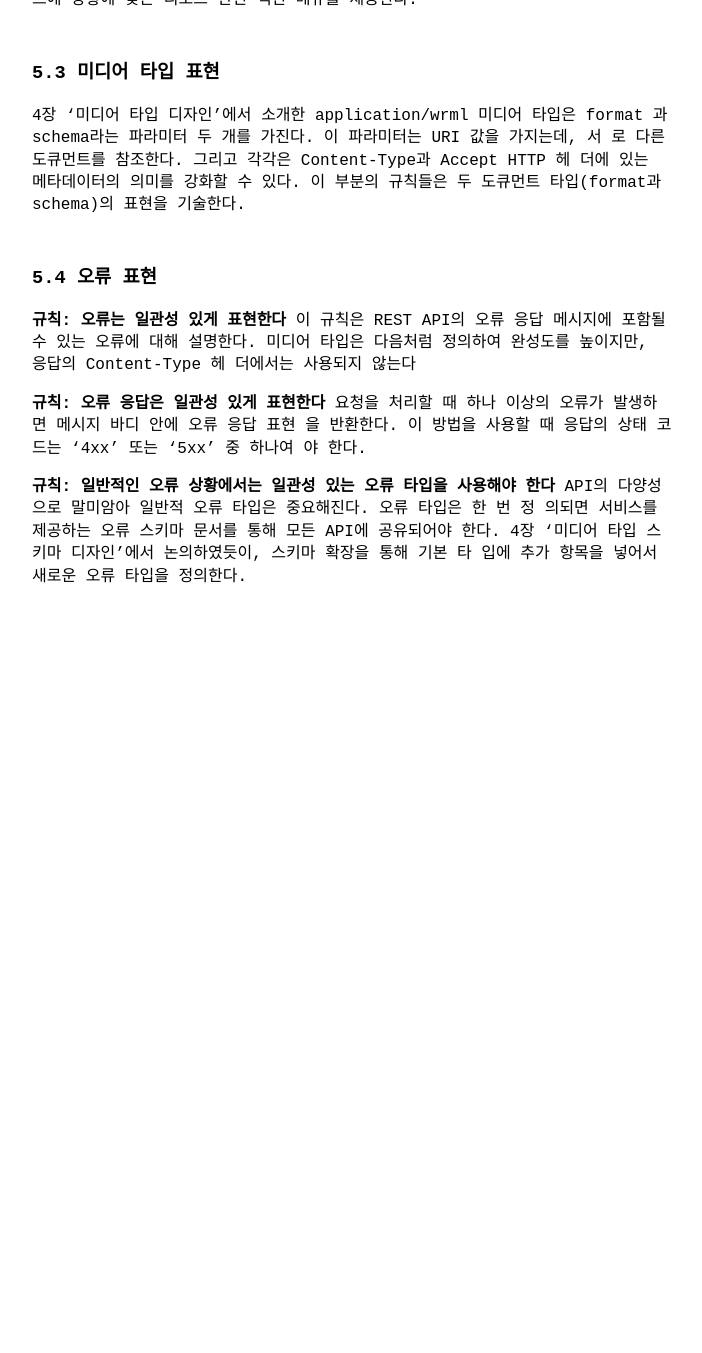
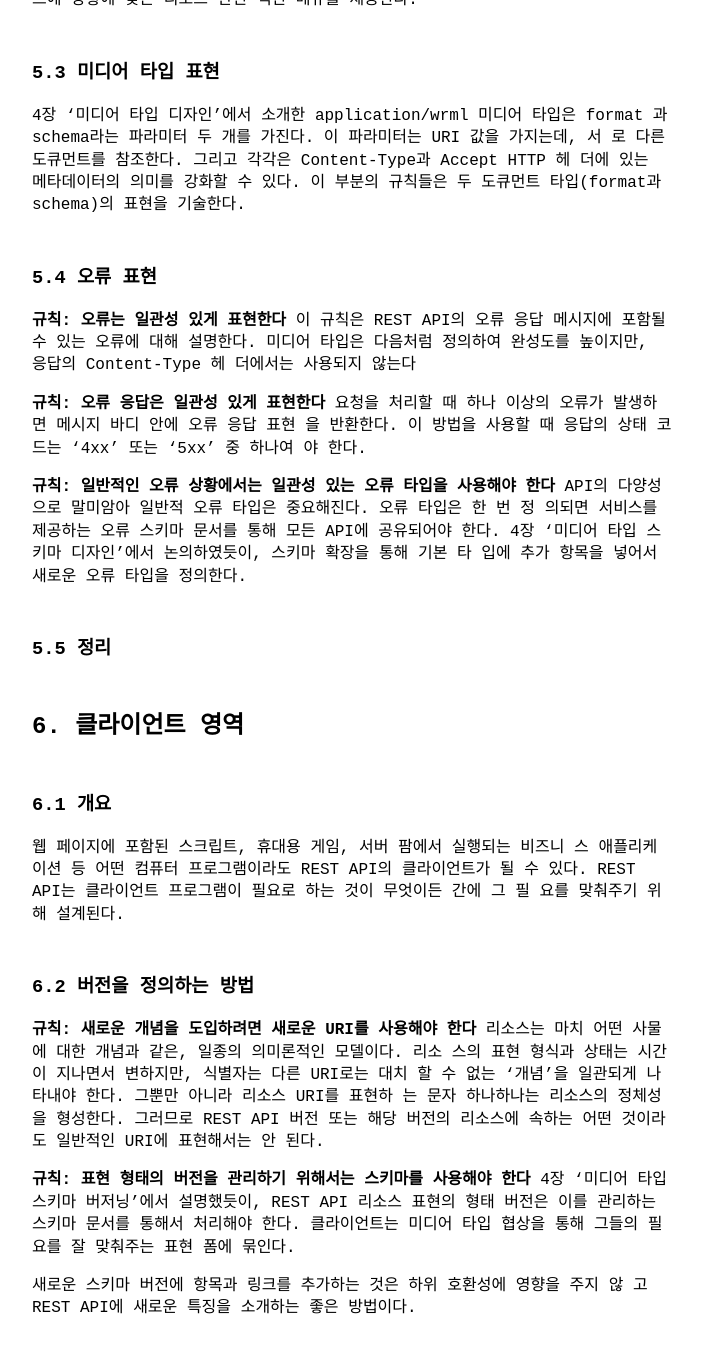
Before and after one commit to khjzzm/khjzzm.github.io, a Jekyll site: the page built from _posts/2023-02-22-Rest-API-Design-Pattern.md, in a window 1280 px wide and 1400 px high, scrolled down 17206 px. Shown: the top 1353 px of the window, without its empty margins (288-990 px from the left). Built offline with Jekyll 4.4.1, drawn with Linux system fonts in a browser that asks for light colours; before the commit the page ends 17874 px from its top, so only the background shows below that.

Commit message:
클라이언트 영역

```diff
--- a/_posts/2023-02-22-Rest-API-Design-Pattern.md
+++ b/_posts/2023-02-22-Rest-API-Design-Pattern.md
@@ -516,3 +516,24 @@ REST API 응답 메시지 바디에 포함된 링크는 리소스의 연관성
 API의 다양성으로 말미암아 일반적 오류 타입은 중요해진다. 오류 타입은 한 번 정 의되면 서비스를 제공하는 오류 스키마 문서를 통해
 모든 API에 공유되어야 한다. 4장 ‘미디어 타입 스키마 디자인’에서 논의하였듯이, 스키마 확장을 통해 기본 타 입에 추가 항목을 넣어서
 새로운 오류 타입을 정의한다.
+
+### 5.5 정리
+
+## 6. 클라이언트 영역
+
+### 6.1 개요
+웹 페이지에 포함된 스크립트, 휴대용 게임, 서버 팜에서 실행되는 비즈니 스 애플리케이션 등 어떤 컴퓨터 프로그램이라도 REST API의 클라이언트가 될 수 있다.
+REST API는 클라이언트 프로그램이 필요로 하는 것이 무엇이든 간에 그 필 요를 맞춰주기 위해 설계된다.
+
+### 6.2 버전을 정의하는 방법
+
+**규칙: 새로운 개념을 도입하려면 새로운 URI를 사용해야 한다**
+리소스는 마치 어떤 사물에 대한 개념과 같은, 일종의 의미론적인 모델이다. 리소 스의 표현 형식과 상태는 시간이 지나면서 변하지만,
+식별자는 다른 URI로는 대치 할 수 없는 ‘개념’을 일관되게 나타내야 한다. 그뿐만 아니라 리소스 URI를 표현하 는 문자 하나하나는 리소스의 정체성을 형성한다.
+그러므로 REST API 버전 또는 해당 버전의 리소스에 속하는 어떤 것이라도 일반적인 URI에 표현해서는 안 된다.
+
+**규칙: 표현 형태의 버전을 관리하기 위해서는 스키마를 사용해야 한다**
+4장 ‘미디어 타입 스키마 버저닝’에서 설명했듯이, REST API 리소스 표현의 형태 버전은 이를 관리하는 스키마 문서를 통해서 처리해야 한다.
+클라이언트는 미디어 타입 협상을 통해 그들의 필요를 잘 맞춰주는 표현 폼에 묶인다.
+
+새로운 스키마 버전에 항목과 링크를 추가하는 것은 하위 호환성에 영향을 주지 않 고 REST API에 새로운 특징을 소개하는 좋은 방법이다.
```
